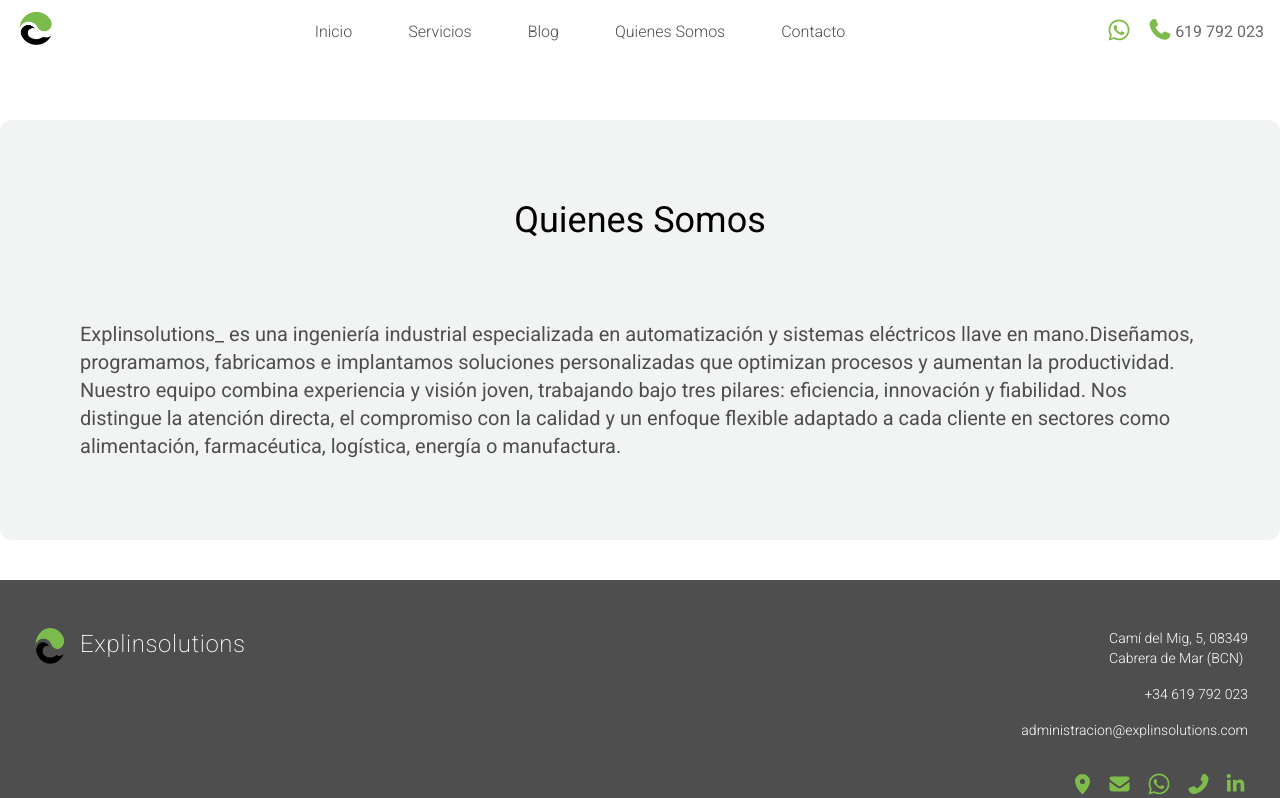
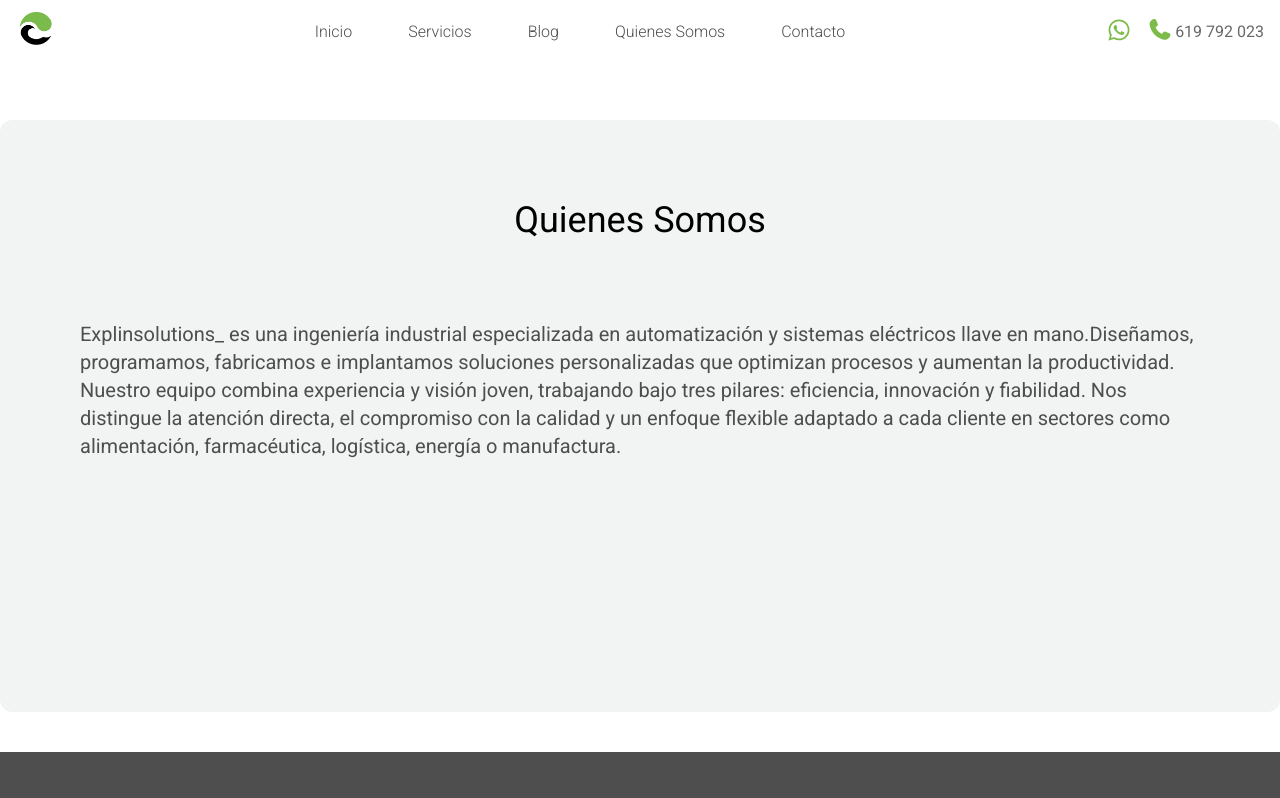
Before and after one commit to kvi-ki/explinsolutions, a Next.js app: page /quienes-somos in a window 1280 px wide. Shown: the top 798 px of the page. Built offline with nearby package versions, Linux system fonts and the light colour scheme.

Commit message:
style:update about us layout

```diff
--- a/src/app/quienes-somos/page.tsx
+++ b/src/app/quienes-somos/page.tsx
@@ -1,6 +1,6 @@
 export default function AboutUs() {
   return (
-    <div className="bg-lightGray p-20 my-10 flex flex-col justify-center items-center gap-20 xl:rounded-xl">
+    <div className="bg-lightGray h-[37rem] p-20 my-10 flex flex-col items-center gap-20 xl:rounded-xl">
       <h1 className="text-4xl">Quienes Somos</h1>
       <p className="text-text text-xl">
         Explinsolutions_ es una ingeniería industrial especializada en automatización
```
